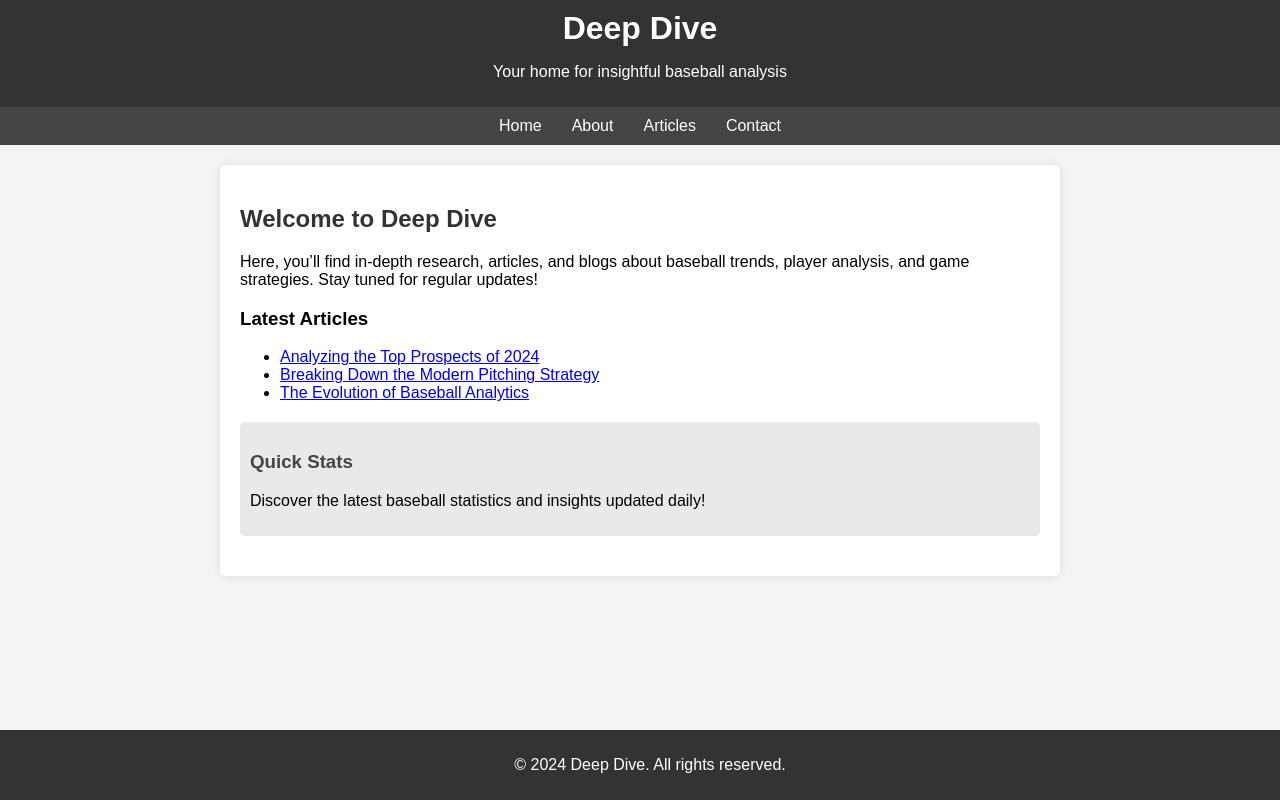
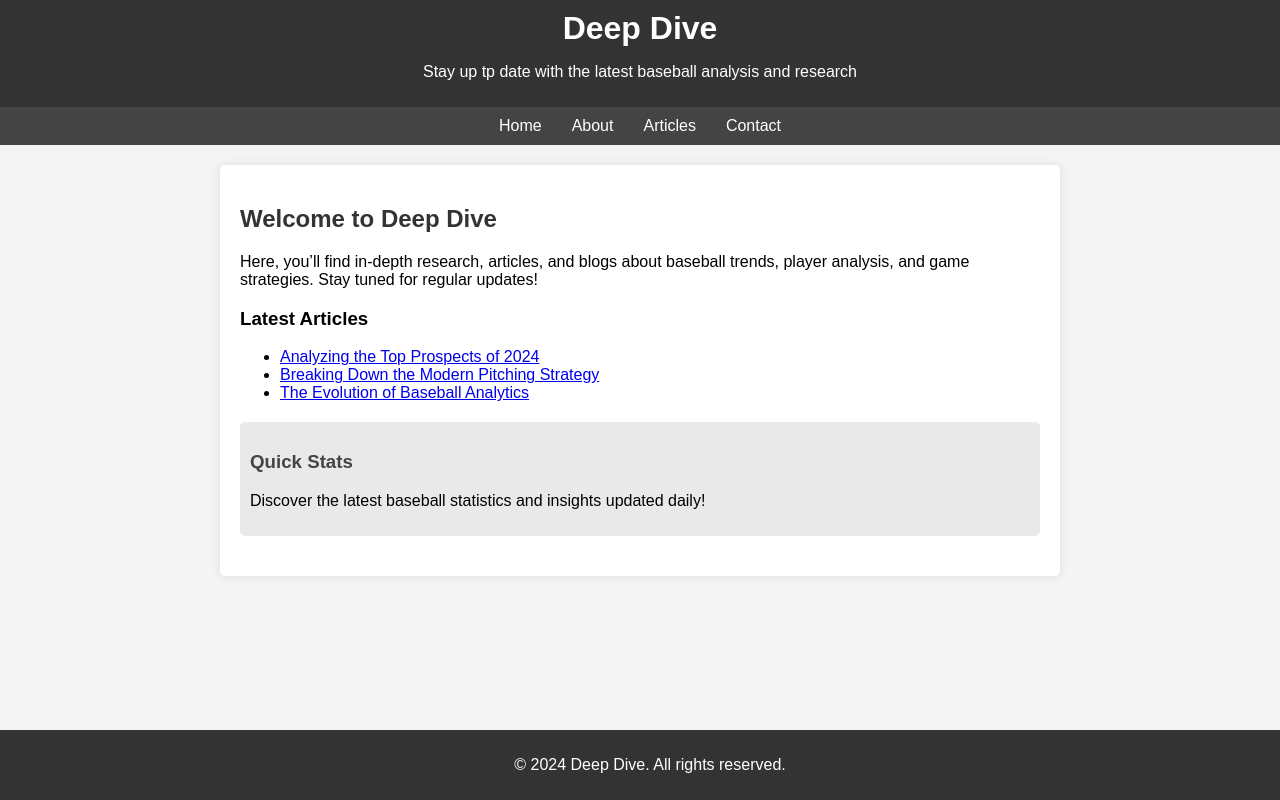
Before and after one commit to djpoteet/my-website, a plain HTML site: page index.html in a window 1280 px wide. Drawn offline with Linux system fonts and the light colour scheme.

Commit message:
Update index.html

```diff
--- a/index.html
+++ b/index.html
@@ -68,7 +68,7 @@
 <body>
     <header>
         <h1>Deep Dive</h1>
-        <p>Your home for insightful baseball analysis</p>
+        <p>Stay up tp date with the latest baseball analysis and research</p>
     </header>
     <nav>
         <a href="#home">Home</a>
```
